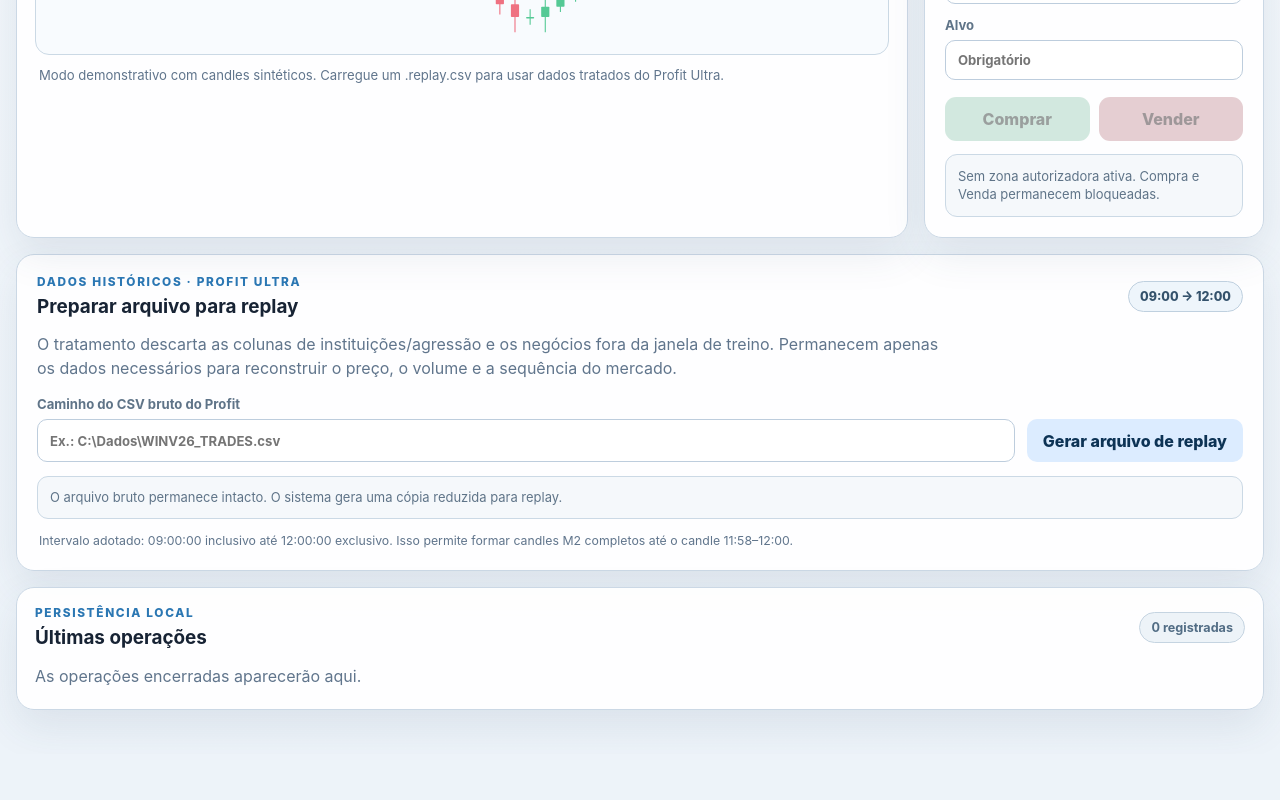
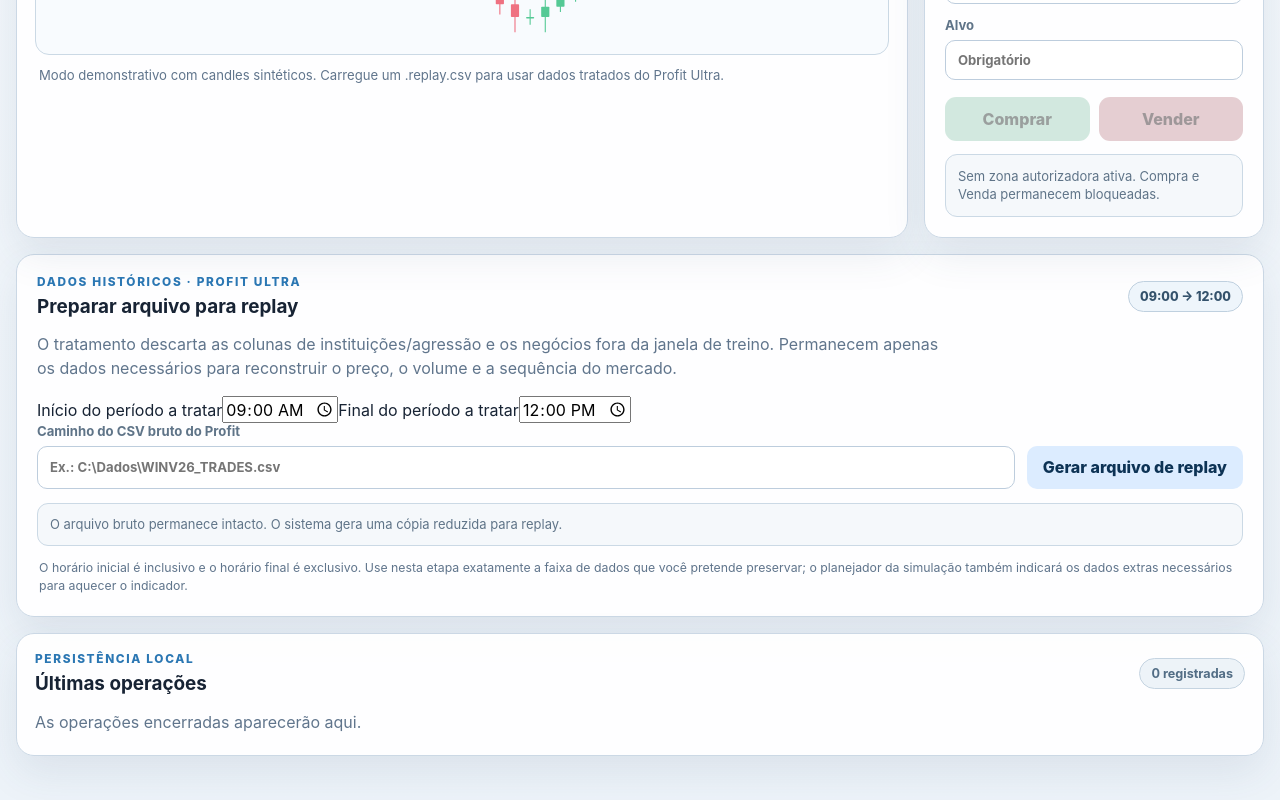
Before and after one commit to pablopcdossantos2-sys/simulador-de-trade, a React (Vite) app: page / in a window 1280 px wide. Shown: the part 792-1592 px from the top of the page. Before the commit the page ends 1546 px from the top, so only its background shows below. Built offline with nearby package versions, Linux system fonts and the light colour scheme.

Commit message:
feat: let users choose Profit treatment hours

```diff
--- a/src/components/DataPreparationPanel.tsx
+++ b/src/components/DataPreparationPanel.tsx
@@ -11,6 +11,8 @@ interface Props {
 
 export function DataPreparationPanel({ onPrepared }: Props) {
   const [sourcePath, setSourcePath] = useState("");
+  const [sessionStart, setSessionStart] = useState("09:00");
+  const [sessionEnd, setSessionEnd] = useState("12:00");
   const [status, setStatus] = useState("idle");
   const [message, setMessage] = useState(
     "O arquivo bruto permanece intacto. O sistema gera uma cópia reduzida para replay.",
@@ -36,11 +38,16 @@ export function DataPreparationPanel({ onPrepared }: Props) {
       keptRows: 0,
     });
     setMessage(
-      "Tratando o arquivo e preservando somente os negócios entre 09:00 e 12:00...",
+      `Tratando o arquivo e preservando somente os negócios entre ${sessionStart} e ${sessionEnd}...`,
     );
 
     try {
-      const next = await prepareProfitReplayFile(path, setProgress);
+      const next = await prepareProfitReplayFile(
+        path,
+        sessionStart,
+        sessionEnd,
+        setProgress,
+      );
       setResult(next);
       onPrepared?.(next);
       setProgress((current) =>
@@ -63,7 +70,7 @@ export function DataPreparationPanel({ onPrepared }: Props) {
           <p className="eyebrow">Dados históricos · Profit Ultra</p>
           <h2>Preparar arquivo para replay</h2>
         </div>
-        <span className="session-window">09:00 → 12:00</span>
+        <span className="session-window">{sessionStart} → {sessionEnd}</span>
       </div>
 
       <p className="data-description">
@@ -71,6 +78,27 @@ export function DataPreparationPanel({ onPrepared }: Props) {
         fora da janela de treino. Permanecem apenas os dados necessários para
         reconstruir o preço, o volume e a sequência do mercado.
       </p>
+
+      <div className="data-window-grid">
+        <label>
+          Início do período a tratar
+          <input
+            type="time"
+            value={sessionStart}
+            onChange={(event) => setSessionStart(event.target.value)}
+            disabled={status === "working"}
+          />
+        </label>
+        <label>
+          Final do período a tratar
+          <input
+            type="time"
+            value={sessionEnd}
+            onChange={(event) => setSessionEnd(event.target.value)}
+            disabled={status === "working"}
+          />
+        </label>
+      </div>
 
       <div className="data-form">
         <label>
@@ -135,8 +163,10 @@ export function DataPreparationPanel({ onPrepared }: Props) {
       )}
 
       <p className="data-footnote">
-        Intervalo adotado: 09:00:00 inclusivo até 12:00:00 exclusivo. Isso
-        permite formar candles M2 completos até o candle 11:58–12:00.
+        O horário inicial é inclusivo e o horário final é exclusivo. Use nesta
+        etapa exatamente a faixa de dados que você pretende preservar; o
+        planejador da simulação também indicará os dados extras necessários
+        para aquecer o indicador.
       </p>
     </section>
   );
```
